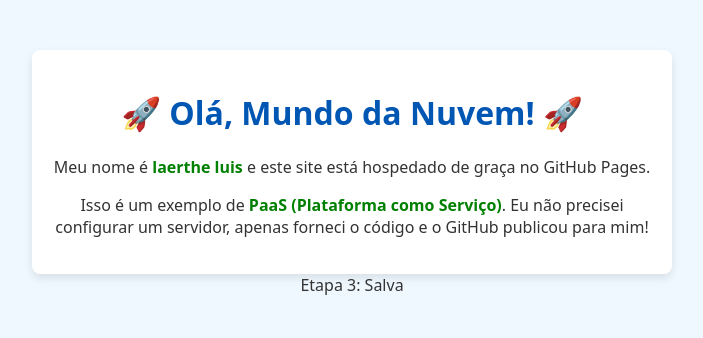
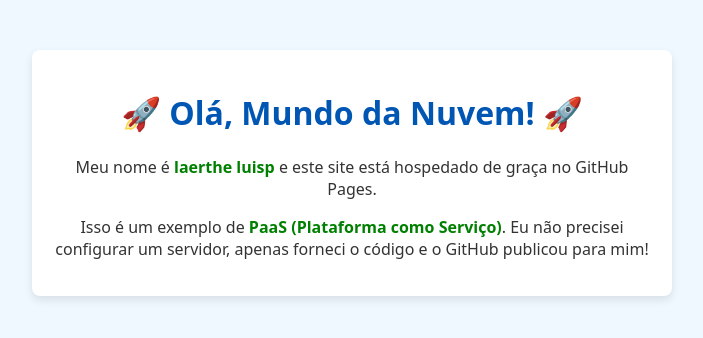
Before and after one commit to laerthe22-commits/Laerthe22-commits.github.oi, a plain HTML site: page index.html in a window 1280 px wide. Shown: the whole page, without its empty margins (288-991 px from the left). Drawn offline with Linux system fonts and the light colour scheme.

Commit message:
Update index.html

```diff
--- a/index.html
+++ b/index.html
@@ -16,11 +16,10 @@ b { color: green; }
 <body>
 <div class="container">
 <h1>🚀 Olá, Mundo da Nuvem! 🚀</h1>
-<p>Meu nome é <b>laerthe luis</b> e este site está hospedado de
+<p>Meu nome é <b>laerthe luisp</b> e este site está hospedado de
 graça no GitHub Pages.</p>
 <p>Isso é um exemplo de <b>PaaS (Plataforma como Serviço)</b>. Eu não precisei
 configurar um servidor, apenas forneci o código e o GitHub publicou para mim!</p>
 </div>
 </body>
 </html>
-Etapa 3: Salva
```
